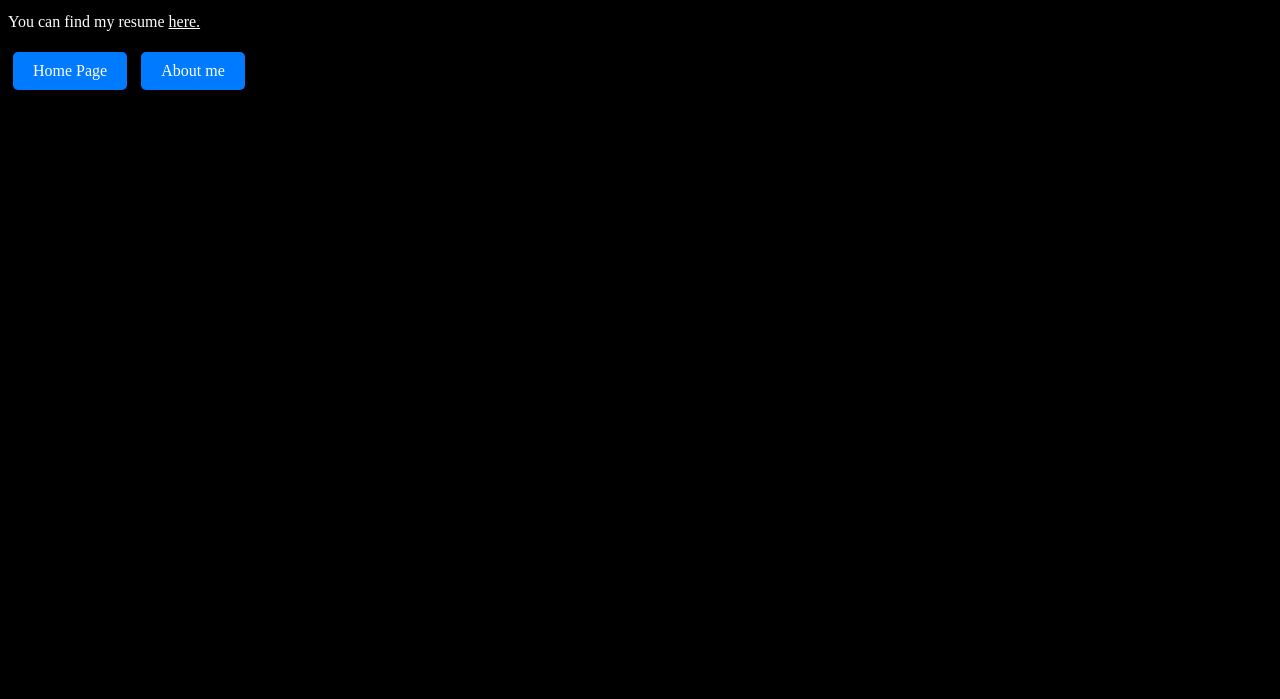
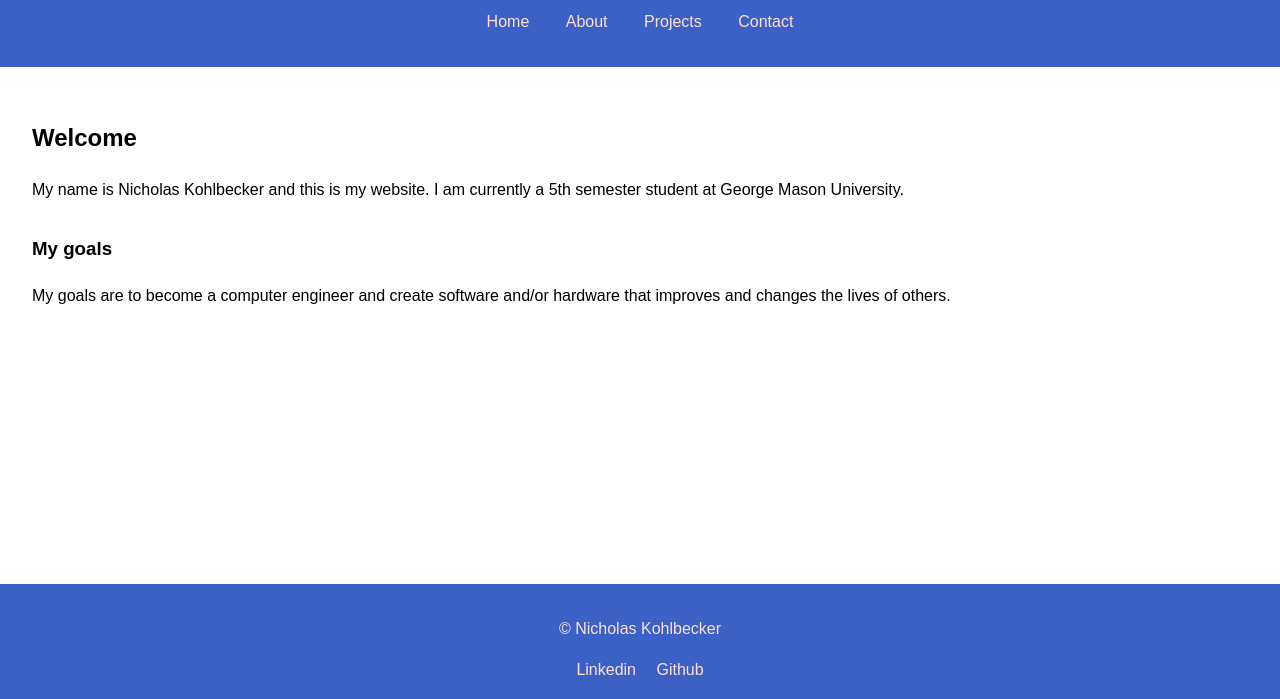
Before and after one commit to nicholaskohl/nicholaskohl.github.io, a plain HTML site: page index.html in a window 1280 px wide. Shown: the part 101-800 px from the top of the page. Drawn offline with Linux system fonts and the light colour scheme.

Commit message:
massive changes to the website

```diff
--- a/index.html
+++ b/index.html
@@ -1,15 +1,40 @@
 <!DOCTYPE html>
 <html lang="en">
+
     <head>
-        <meta charset="utf-8">
+        <meta charset="UTF-8">
+        <meta name="viewport" content="width=device-width, initial-scale=1.0">
         <title>Nicholas's website</title>
-        <link href="styles.css" rel="stylesheet"/>
+        <link rel="stylesheet" href="styles.css">
     </head>
     <body>
-        <h1>My name is <a href="https://www.linkedin.com/in/nicholas-kohlbecker-355a25245/">Nicholas Kohlbecker</a> and this is my website</h1>
-        <p>I am a Computer Engineering Student at George Mason University in my 5th semester.</p>
-        <p>You can find my resume <a href="files/resume.pdf">here.</a></p>
-        <a  class="button-link" href="index.html">Home Page</a>
-        <a class="button-link" href="about.html">About me</a>
+        <header>
+            <h1>Nicholas Kohlbecker</h1>
+            <nav>
+                <ul>
+                    <li><a href="index.html">Home</a></li>
+                    <li><a href="about.html">About</a></li>
+                    <li><a href="projects.html">Projects</a></li>
+                    <li><a href="contact.html">Contact</a></li>
+                </ul>
+            </nav>
+        </header>
+        <main>
+            <section>
+                <h2>Welcome</h2>
+                <p>My name is Nicholas Kohlbecker and this is my website. I am currently a 5th semester student at George Mason University.</p>
+            </section>
+            <section>
+                <h3>My goals</h3>
+                <p>My goals are to become a computer engineer and create software and/or hardware that improves and changes the lives of others.</p>
+            </section>
+        </main>
+        <footer>
+            <p>&copy; Nicholas Kohlbecker</p>
+            <div class="social-media">
+                <a href="https://www.linkedin.com/in/nicholas-kohlbecker-355a25245/" target="_blank" rel="noopener noreferrer"> Linkedin</a>
+                <a href="https://github.com/nicholaskohl" rel="noopener noreferrer">Github</a>
+            </div>
+        </footer>
     </body>
 </html>
--- a/styles.css
+++ b/styles.css
@@ -1,25 +1,63 @@
+
 body
 {
-    background-color:black;
+    font-family: sans-serif;
+    margin: 0;
+    padding: 0;
+    display:flex;
+    flex-direction: column;
+    line-height: 1.6;
+    min-height: 100vh;
 }
-h1, p, a, h2, li
+
+header
 {
-    color: white;
+    background: #3b60c6;
+    color: #FEDFD4;
+    padding: 1rem 0;
+    text-align: center;
+    width: 100%;
 }
 
 
-.button-link {
-    display: inline-block;
-    padding: 10px 20px;
-    margin: 5px;
-    font-size: 16px;
-    color: white;
-    background-color: #007BFF;
-    text-align: center;
-    text-decoration: none;
-    border-radius: 5px;
+nav ul
+{
+    list-style: none;
+    padding: 0;
+}
+nav ul li
+{
+    display: inline;
+    margin: 0 1rem;
 }
 
-.button-link:hover {
-    background-color: #0056b3;
+nav ul li a
+{
+    color: #FEDFD4;
+    text-decoration: none;
+    text-align: center;
 }
+main{
+    padding: 2rem;
+    flex: 1;
+}
+
+section{
+    margin-bottom: 2rem;
+}
+
+footer{
+    background: #3b60c6;
+    color: #FEDFD4;
+    padding: 1rem 0;
+    bottom: 0;
+    width: 100%;
+    text-align: center;
+    flex: 0 0 50px;
+}
+
+.social-media a{
+    color:#FEDFD4;
+    margin: 0 0.5rem;
+    text-decoration: none;
+}
```
Also changed, not shown: about.html (+24 -2 lines), contact.html (added, +34 -0 lines), projects.html (added, +40 -0 lines), files/gui display.png (added).
